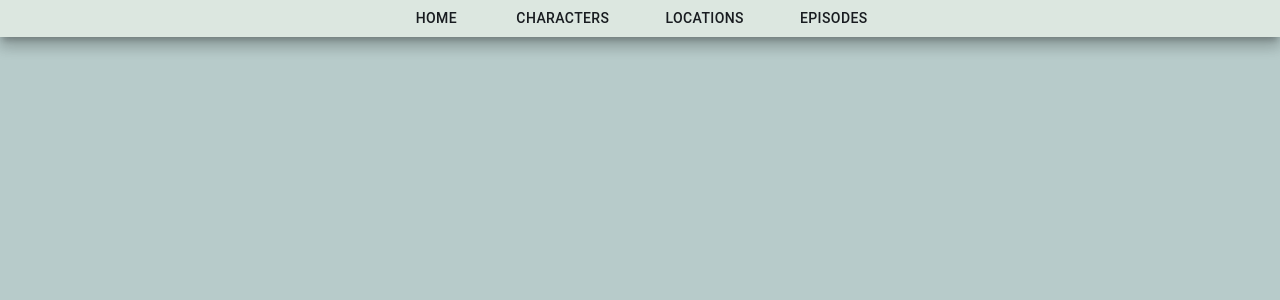
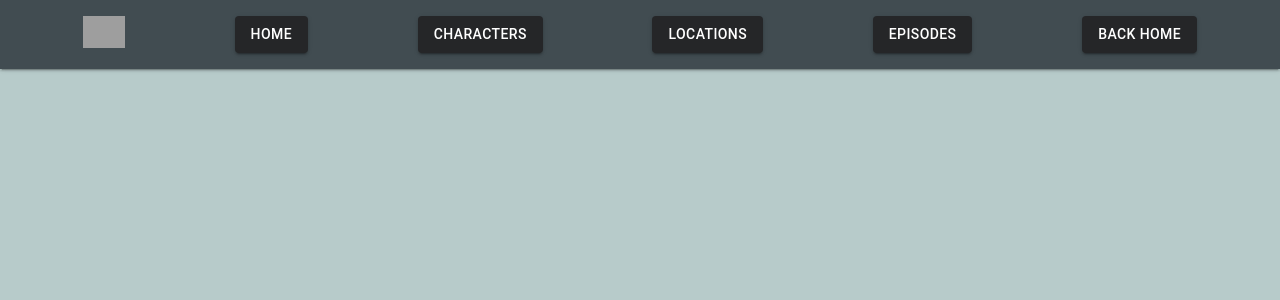
Before and after one commit to jmjles/rick-and-morty, a React (Create React App) app: page / in a window 1280 px wide. Shown: the top 300 px of the page. Built offline with nearby package versions, Linux system fonts and the light colour scheme; no server answers; grey boxes are pictures that could not be loaded.

Commit message:
Added Sidebar

```diff
--- a/src/components/Header.jsx
+++ b/src/components/Header.jsx
@@ -1,32 +1,96 @@
-import React from "react";
-import { Paper, Typography as Font, Button, Grid } from "@material-ui/core";
+import React, { useState } from "react";
+import {
+  Paper,
+  Typography as Font,
+  Button,
+  Grid,
+  Container
+} from "@material-ui/core";
 import { Link } from "react-router-dom";
+import Menu from "@material-ui/icons/Menu";
+import OpenMenu from "@material-ui/icons/MenuOpen";
+import SideBar from "./SideBar";
+import logo from "../assets/pics/logo.png";
+import { sidebarAni } from "../misc/AnimeLibrary";
 export default function Header() {
+  const [open, setOpen] = useState(false);
+  const handleOpen = () => {
+    sidebarAni();
+    setOpen(!open);
+  };
   return (
-    <Paper square elevation={10} style={styled}>
-      <Grid container justify='center' spacing={5}>
+    <div className="HeaderRoot">
+      <Paper square elevation={2} component="nav">
+        <Container maxWidth="xl">
+          <Grid
+            container
+            justify="space-around"
+            direction="row"
+            spacing={3}
+            alignItems="center"
+            id="nav-items"
+          >
+            <Grid item id="logo-container">
+              <img src={logo} alt="JM Logo" className="Logo" />
+            </Grid>
             <Grid item>
-          <Button component={Link} to="/">
+              <Button
+                component={Link}
+                to="/"
+                color="primary"
+                variant="contained"
+              >
                 <Font variant="button">Home</Font>
               </Button>
             </Grid>
             <Grid item>
-          <Button component={Link} to="/characters">
+              <Button
+                component={Link}
+                to="/characters"
+                color="primary"
+                variant="contained"
+              >
                 <Font variant="button">Characters</Font>
               </Button>
             </Grid>
             <Grid item>
-          <Button component={Link} to="/locations">
+              <Button
+                component={Link}
+                to="/locations"
+                color="primary"
+                variant="contained"
+              >
                 <Font variant="button">Locations</Font>
               </Button>
             </Grid>
             <Grid item>
-          <Button component={Link} to="/episodes">
+              <Button
+                component={Link}
+                to="/episodes"
+                color="primary"
+                variant="contained"
+              >
                 <Font variant="button">Episodes</Font>
               </Button>
             </Grid>
+            <Grid item>
+              <Button component='a' variant='contained' color='primary' href='https://jesusmj.com'>
+                  <Font variant='button'>
+                      Back Home
+                  </Font>
+              </Button>
             </Grid>
+            <Grid item id="menu-container">
+              {open ? (
+                <OpenMenu onClick={handleOpen} />
+              ) : (
+                <Menu onClick={handleOpen} />
+              )}
+            </Grid>
+          </Grid>
+        </Container>
       </Paper>
+      <SideBar />
+    </div>
   );
 }
-const styled = { position: "fixed", top: 0, width: "100%" };
--- /dev/null
+++ b/src/components/SideBar.jsx
@@ -0,0 +1,39 @@
+import React from "react";
+import { Grid, Typography as Font } from "@material-ui/core";
+import { Link } from "react-router-dom";
+export default function SideBar() {
+  return (
+    <Grid
+      container
+      direction="column"
+      component="aside"
+      className="SideBarRoot"
+    >
+      <Grid item>
+        <Font component={Link} to='/'>
+          Home
+        </Font>
+      </Grid>
+      <Grid item>
+        <Font component={Link} to="/characters">
+          Characters
+        </Font>
+      </Grid>
+      <Grid item>
+        <Font component={Link} to="/locations">
+          Location
+        </Font>
+      </Grid>
+      <Grid item>
+        <Font component={Link} to="/episodes">
+          Characters
+        </Font>
+      </Grid>
+      <Grid item>
+        <Font component="a" href="https://jesusmj.com">
+          Back Home
+        </Font>
+      </Grid>
+    </Grid>
+  );
+}
--- /dev/null
+++ b/src/misc/AnimeLibrary.js
@@ -0,0 +1,13 @@
+import anime from 'animejs/lib/anime'
+
+export const sidebarAni = () => {
+  const el = document.querySelector(".SideBarRoot");
+  const init = anime.get(el, "width", "px");
+  const width = init > 0 ? [init, 0] : [0, "40%"];
+  anime({
+    targets: ".SideBarRoot",
+    width,
+    easing: "linear",
+    duration: 200
+  });
+};
```
Lines whose indentation alone changed are shown as unchanged.
